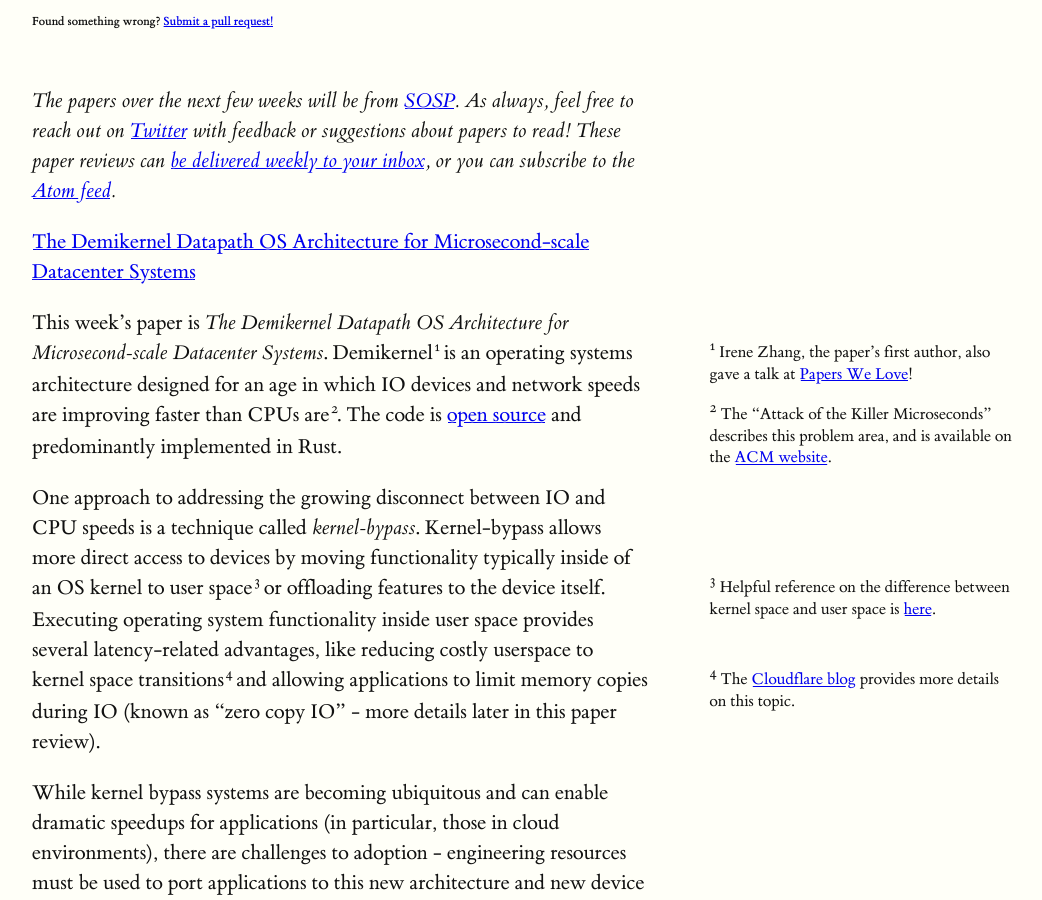
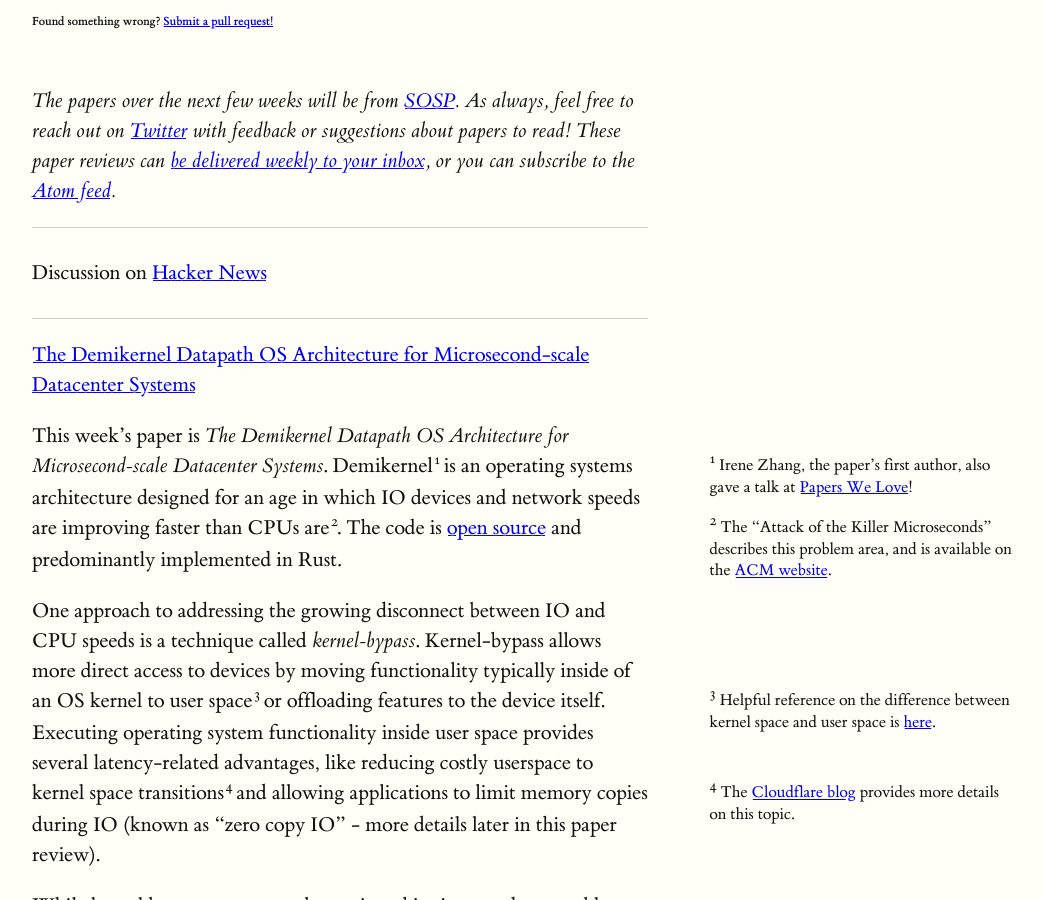
Before and after one commit to mlerner/mlerner.github.io, a Jekyll site: the page built from _posts/2021-11-09-the-demikernel-datapath-os-architecture-for-microsecond-scale-datacenter-systems.md, in a window 1280 px wide and 900 px high, scrolled down 395 px. Shown: the whole window, without its empty margins (128-1170 px from the left). Built offline with Jekyll 4.4.1, drawn with Linux system fonts in a browser that asks for light colours.

Commit message:
Add HN discussion link

```diff
--- a/_posts/2021-11-09-the-demikernel-datapath-os-architecture-for-microsecond-scale-datacenter-systems.md
+++ b/_posts/2021-11-09-the-demikernel-datapath-os-architecture-for-microsecond-scale-datacenter-systems.md
@@ -5,6 +5,8 @@ categories:
 ---
 
 _The papers over the next few weeks will be from [SOSP](https://sosp2021.mpi-sws.org/). As always, feel free to reach out on [Twitter](https://twitter.com/micahlerner) with feedback or suggestions about papers to read! These paper reviews can [be delivered weekly to your inbox](https://www.getrevue.co/profile/systems-weekly), or you can subscribe to the [Atom feed](https://www.micahlerner.com/feed.xml)._
+
+{% discussion 'https://news.ycombinator.com/item?id=29237007' %}
 
 [The Demikernel Datapath OS Architecture for Microsecond-scale Datacenter Systems](https://dl.acm.org/doi/10.1145/3477132.3483569)
 
```
